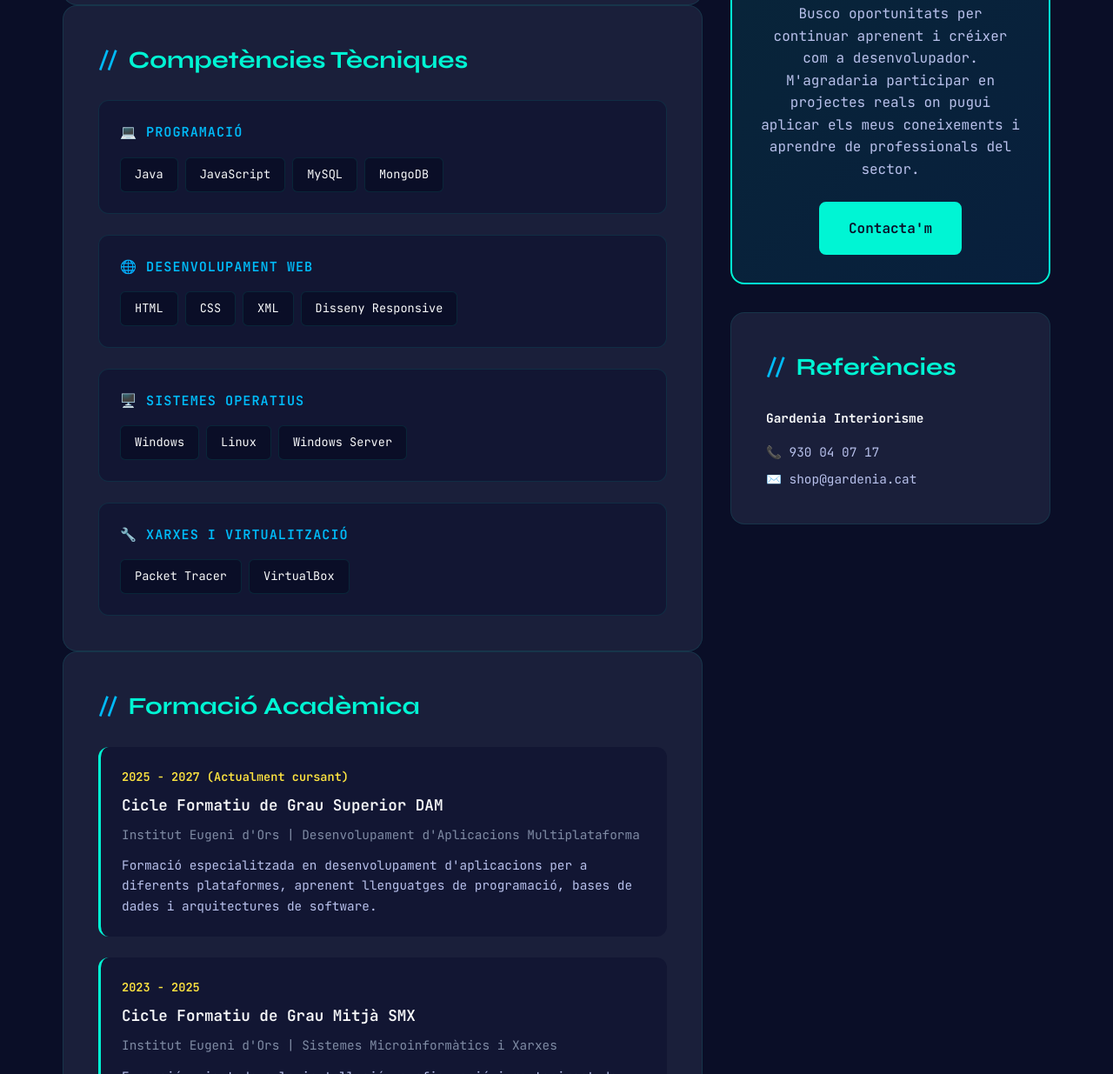
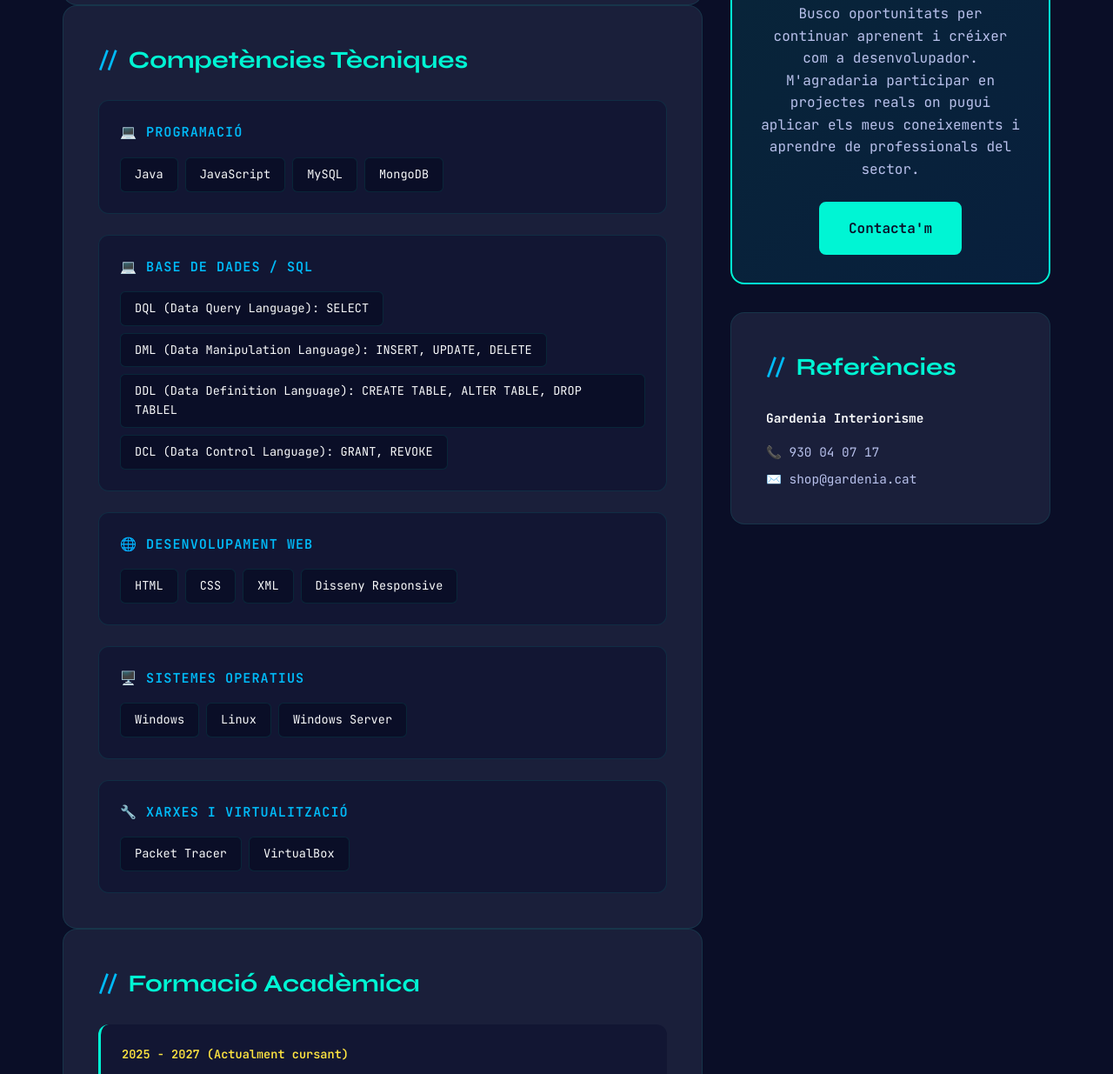
Before and after one commit to f-ruano/PortafolisFRG, a plain HTML site: page index.html in a window 1280 px wide. Shown: the part 985-2220 px from the top of the page at 87% size. Drawn offline with Linux system fonts and the light colour scheme.

Commit message:
Update index.html DLL,DML

```diff
--- a/index.html
+++ b/index.html
@@ -87,6 +87,16 @@
                                 <span class="skill-tag">JavaScript</span>
                                 <span class="skill-tag">MySQL</span>
                                 <span class="skill-tag">MongoDB</span>
+                            </div>
+                        </div>
+
+                         <div class="skill-category">
+                            <div class="skill-category-title">💻 BASE DE DADES / SQL</div>
+                            <div class="skill-tags">
+                                <span class="skill-tag">DQL (Data Query Language): SELECT</span>
+                                <span class="skill-tag">DML (Data Manipulation Language): INSERT, UPDATE, DELETE</span>
+                                <span class="skill-tag">DDL (Data Definition Language): CREATE TABLE, ALTER TABLE, DROP TABLEL</span>
+                                <span class="skill-tag">DCL (Data Control Language): GRANT, REVOKE</span>
                             </div>
                         </div>
 
```
